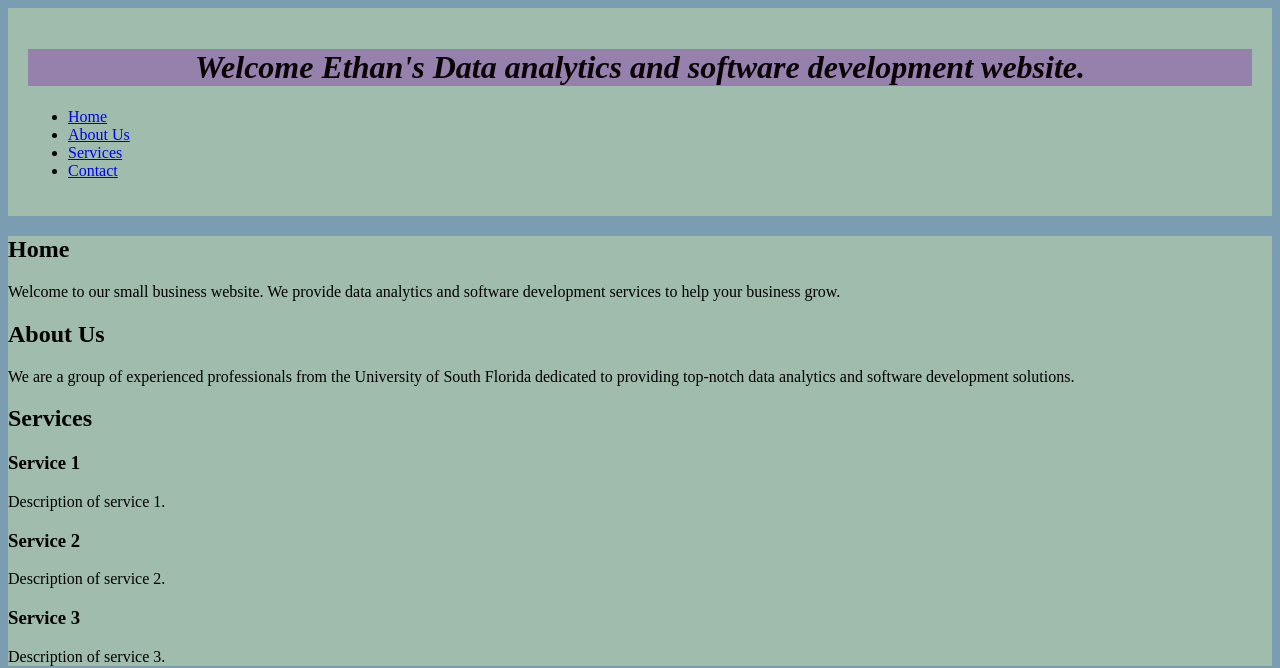
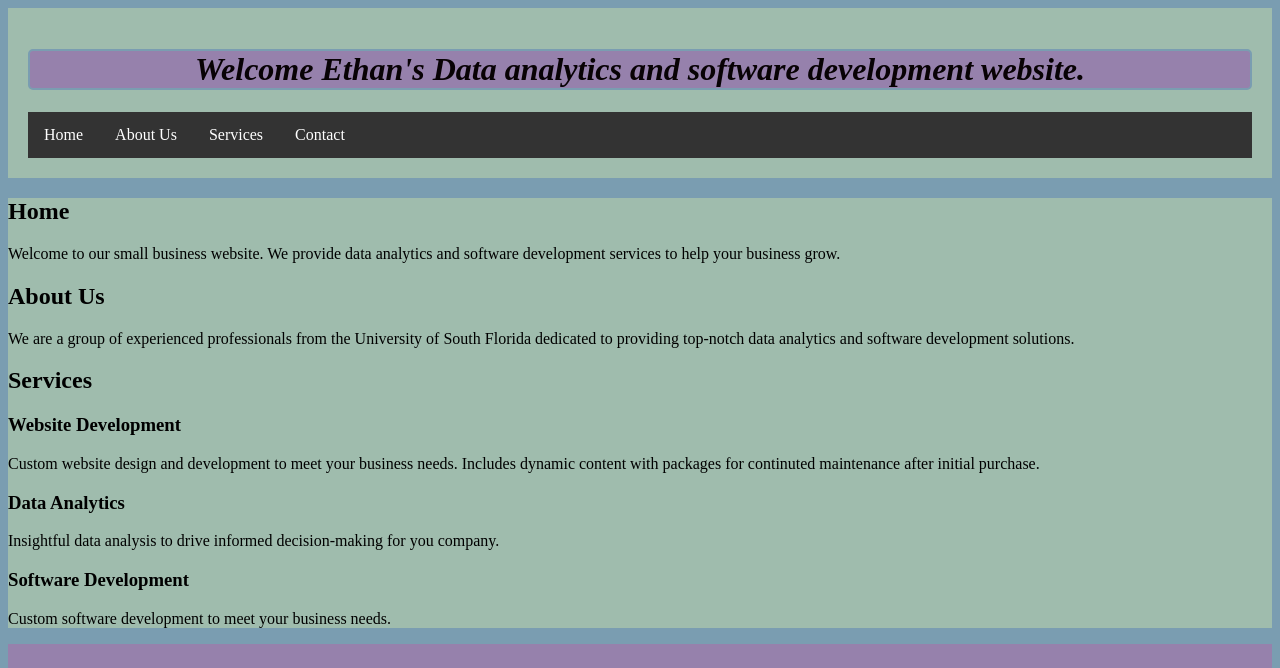
Before and after one commit to EthanEarle3/Small-Business-Website, a plain HTML site: page Small-Business-Website/index.html in a window 1280 px wide. Shown: the top 668 px of the page. Drawn offline with Linux system fonts and the light colour scheme; a script that the page names is missing.

Commit message:
Added more information in service and a horizontal navbar with float

```diff
--- a/Small-Business-Website/index.html
+++ b/Small-Business-Website/index.html
@@ -35,16 +35,16 @@
     <section id="services">
         <h2>Services</h2>
         <div class="service">
-            <h3>Service 1</h3>
-            <p>Description of service 1.</p>
-            </div>
+            <h3>Website Development</h3>
+            <p>Custom website design and development to meet your business needs. Includes dynamic content with packages for continuted maintenance after initial purchase.</p>
+        </div>
+        <div class="service">
+            <h3>Data Analytics</h3>
+            <p>Insightful data analysis to drive informed decision-making for you company.</p>
+        </div>
             <div class="service">
-                <h3>Service 2</h3>
-            </div>
-                <p>Description of service 2.</p>
-                <div class="service">
-                    <h3>Service 3</h3>
-                    <p>Description of service 3.</p>
+                <h3>Software Development</h3>
+                <p>Custom software development to meet your business needs.</p>
                 </div>
     </section>
 
--- a/Small-Business-Website/style.css
+++ b/Small-Business-Website/style.css
@@ -3,6 +3,8 @@
     font-style: italic;
     text-align: center;
     background-color: #9681AC;
+  border: 2px solid #7A9DB1;
+  border-radius: 5px;
 }
 main {
     background-color: #9FBCAD;
@@ -19,3 +21,26 @@
     text-align: center;
     padding: 10px;
 }
+ul {
+  list-style-type: none;
+  margin: 0;
+  padding: 0;
+  overflow: hidden;
+  background-color: #333333;
+}
+
+ul li {
+  float: left;
+}
+
+ul li a {
+  display: block;
+  color: white;
+  text-align: center;
+  padding: 14px 16px;
+  text-decoration: none;
+}
+
+ul li a:hover {
+  background-color: #111111;
+}
```
Also changed, not shown: 1 other file.
